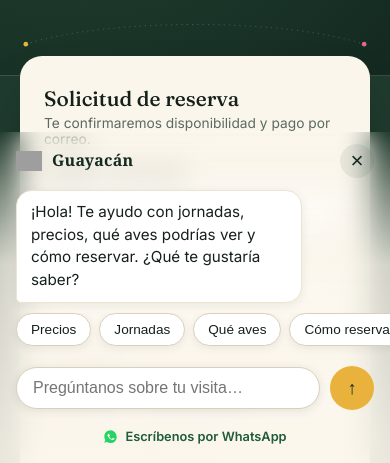
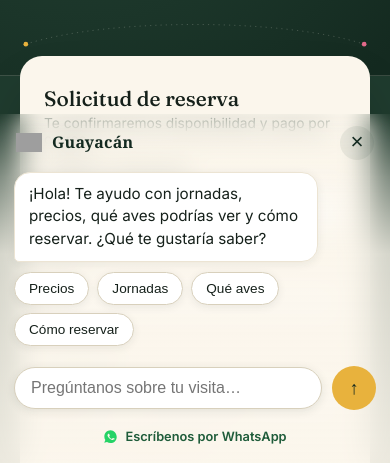
Before and after one commit to jlondon0/gnp-visit-site, a plain HTML site: page public/index.html in a window 390 px wide. Both pictures are taken after a click on the button "Chat with Guayacan". Shown: the part 381-844 px from the top of the page. Drawn offline with Linux system fonts and the light colour scheme; no server answers; grey boxes are pictures that could not be loaded.

Commit message:
chat: eliminate horizontal page overflow (root cause of offset panel + clipped send button)

```diff
--- a/public/index.html
+++ b/public/index.html
@@ -937,7 +937,8 @@ loadConfig();
 </div>
 <style>
 /* ---------- shared ---------- */
-#gnpChat,#gnpChat *{box-sizing:border-box;-webkit-tap-highlight-color:transparent}
+html{overflow-x:hidden;max-width:100%}
+#gnpChat,#gnpChat *{box-sizing:border-box;-webkit-tap-highlight-color:transparent;max-width:100%}
 #gnpChatBtn{position:fixed;right:16px;bottom:calc(90px + env(safe-area-inset-bottom,0px));z-index:2147483000;width:70px;height:70px;background:none;border:0;padding:0;display:flex;align-items:center;justify-content:center;cursor:pointer;transition:transform .15s;filter:drop-shadow(0 5px 9px rgba(0,0,0,.32))}
 #gnpChatBtn:hover{transform:scale(1.08)}
 #gnpChatBtn .gc-bird{position:relative;width:70px;height:70px;pointer-events:none}
@@ -961,9 +962,8 @@ loadConfig();
 .gc-u{align-self:flex-end;background:#E8B23D;color:#142A20;border-bottom-right-radius:5px;box-shadow:0 2px 10px rgba(20,42,32,.08)}
 .gc-b a{color:#1F5C3A;font-weight:600}
 .gc-typing{align-self:flex-start;color:#6B7568;font-size:.9rem;padding:4px 6px}
-.gc-chips{display:flex;gap:8px;padding:0 14px 10px;flex:0 0 auto;overflow-x:auto;-webkit-overflow-scrolling:touch;scrollbar-width:none}
-.gc-chips::-webkit-scrollbar{display:none}
-.gc-chip{flex:0 0 auto;background:#fff;border:1px solid #D8D0BC;color:#15201A;border-radius:999px;padding:8px 14px;font-size:.85rem;cursor:pointer;box-shadow:0 2px 8px rgba(20,42,32,.08)}
+.gc-chips{display:flex;flex-wrap:wrap;gap:8px;padding:0 14px 10px;flex:0 0 auto}
+.gc-chip{flex:0 1 auto;background:#fff;border:1px solid #D8D0BC;color:#15201A;border-radius:999px;padding:8px 14px;font-size:.85rem;cursor:pointer;box-shadow:0 2px 8px rgba(20,42,32,.08)}
 .gc-chip:active{background:#F1EAD8}
 .gc-input{display:flex;align-items:center;gap:10px;padding:10px 14px;flex:0 0 auto;width:100%}
 #gcText{flex:1 1 auto;min-width:0;border:1px solid #D8D0BC;border-radius:999px;padding:11px 16px;font-size:16px;outline:none;background:#fff;color:#15201A;box-shadow:0 2px 10px rgba(20,42,32,.10)}
@@ -982,20 +982,20 @@ loadConfig();
 }
 /* ---------- mobile glass sheet ---------- */
 @media (max-width:560px){
-  #gnpChatPanel{left:0;right:0;top:auto;bottom:0;width:auto;max-width:none;height:auto;max-height:min(72vh,560px);max-height:min(72dvh,560px);
-    background:linear-gradient(to top, rgba(251,246,236,.92) 0%, rgba(251,246,236,.80) 60%, rgba(251,246,236,.40) 82%, rgba(251,246,236,0) 100%);
+  #gnpChatPanel{left:0;right:0;top:auto;bottom:0;width:auto;max-width:100%;height:auto;max-height:min(72vh,560px);max-height:min(72dvh,560px);
+    background:linear-gradient(to top, rgba(251,246,236,.93) 0%, rgba(251,246,236,.82) 60%, rgba(251,246,236,.42) 82%, rgba(251,246,236,0) 100%);
     backdrop-filter:blur(14px) saturate(1.05);-webkit-backdrop-filter:blur(14px) saturate(1.05);
-    border:0;border-radius:0;box-shadow:none;overflow-x:hidden;padding-bottom:max(env(safe-area-inset-bottom,0px),8px)}
-  .gc-msgs{flex:0 1 auto;max-height:46vh}
+    border:0;border-radius:0;box-shadow:none;overflow:hidden;padding-bottom:max(env(safe-area-inset-bottom,0px),8px)}
+  .gc-msgs{flex:0 1 auto}
   .gc-head{padding:12px 16px 2px;color:#142A20}
   .gc-head img{width:26px;height:26px}
   .gc-title{font-size:1rem}
   .gc-sub{display:none}
   #gcClose{background:rgba(20,42,32,.07);border-radius:50%;width:34px;height:34px;display:flex;align-items:center;justify-content:center;font-size:1.4rem}
-  .gc-msgs{padding:10px 16px}
-  .gc-chips{padding:0 16px 10px}
-  .gc-input{padding:10px 16px}
-  #gnpChatPanel .gc-b{max-width:80%}
+  .gc-msgs{padding:10px 14px}
+  .gc-chips{padding:0 14px 10px}
+  .gc-input{padding:10px 14px}
+  #gnpChatPanel .gc-b{max-width:84%}
 }
 </style>
 <script>
```
